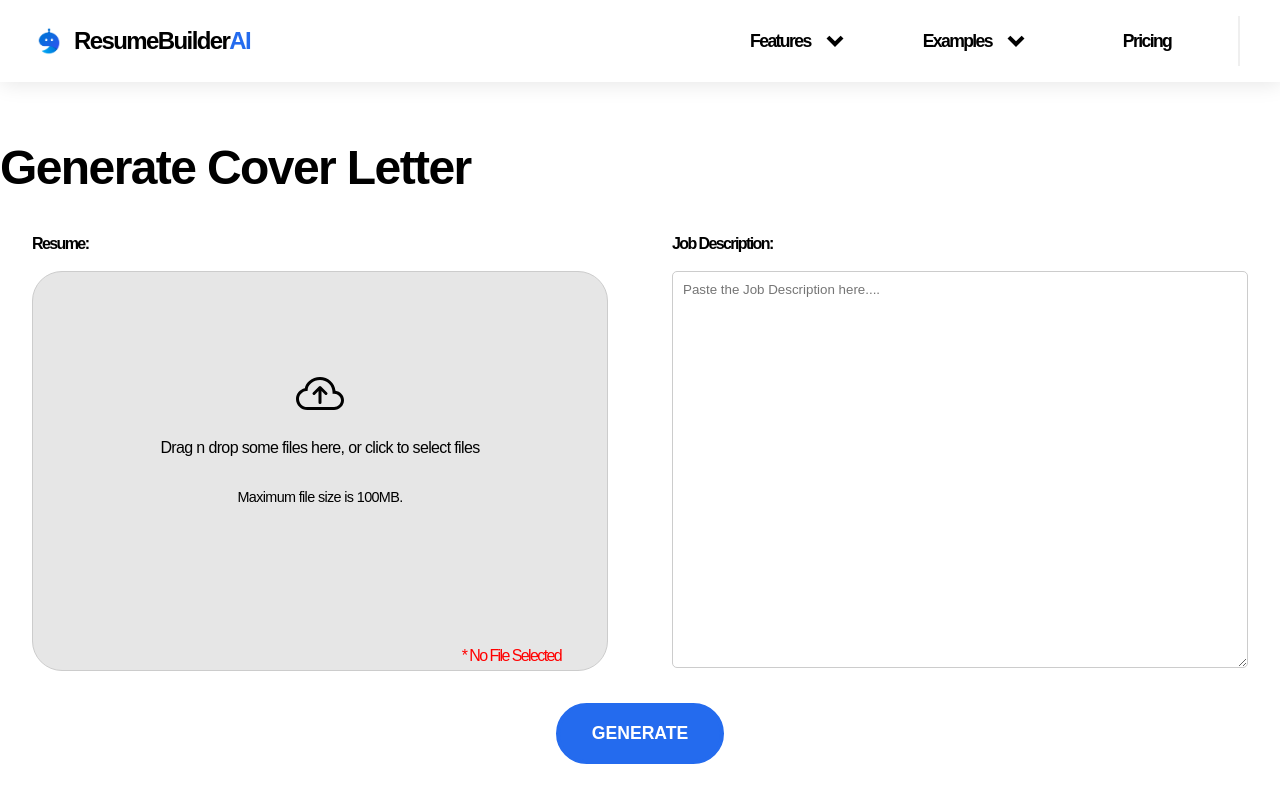
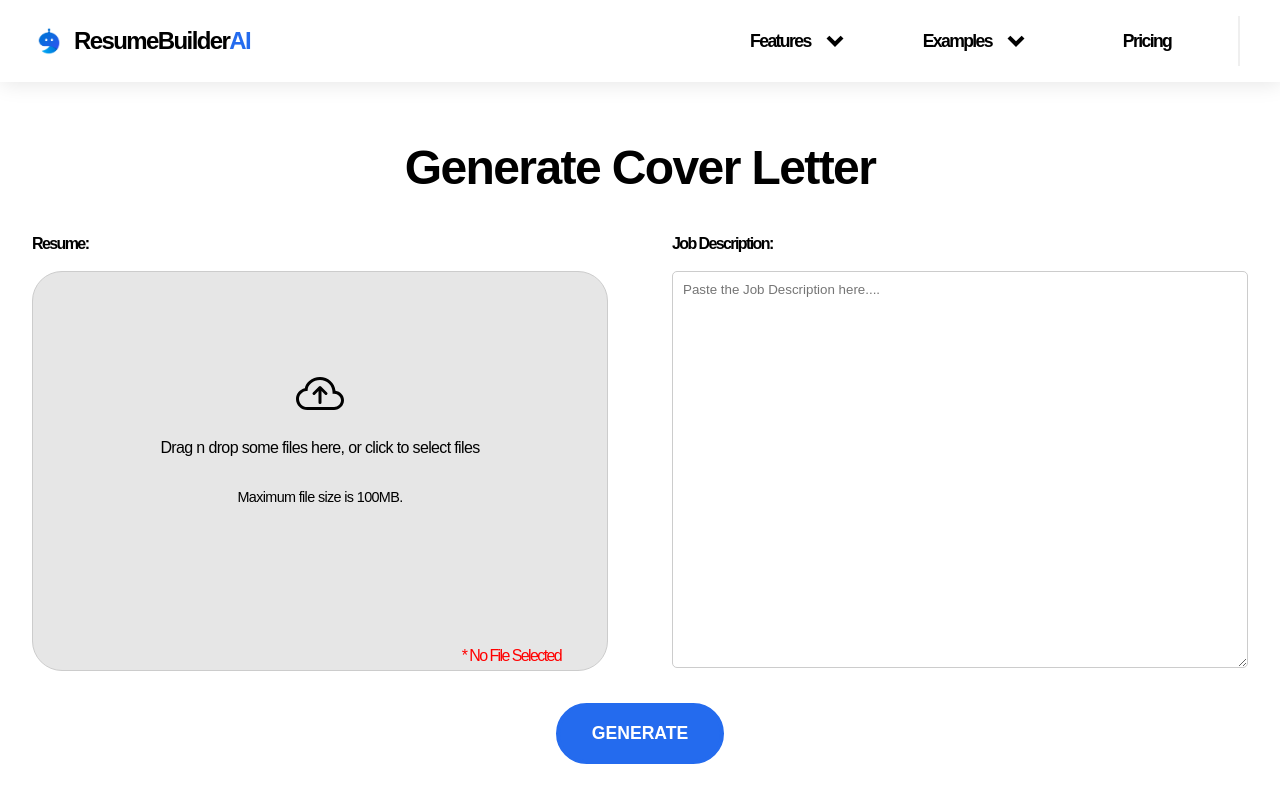
Before and after one commit to brandonluffman/resumebuilder, a Next.js app: page /cover-letter-builder in a window 1280 px wide. Shown: the top 800 px of the page. Built offline with nearby package versions, Linux system fonts and the light colour scheme; a web font is replaced by a local one.

Commit message:
gitignore

```diff
--- a/styles/cover-letter.css
+++ b/styles/cover-letter.css
@@ -3,7 +3,7 @@
     padding-bottom: 100px;
 }
 
-.cl-builder-container h1 {
+.cl-builder-container h2 {
     text-align: center;
 }
 
```
Also changed, not shown: 1 other file (tests, documents, lock files or other folders).
